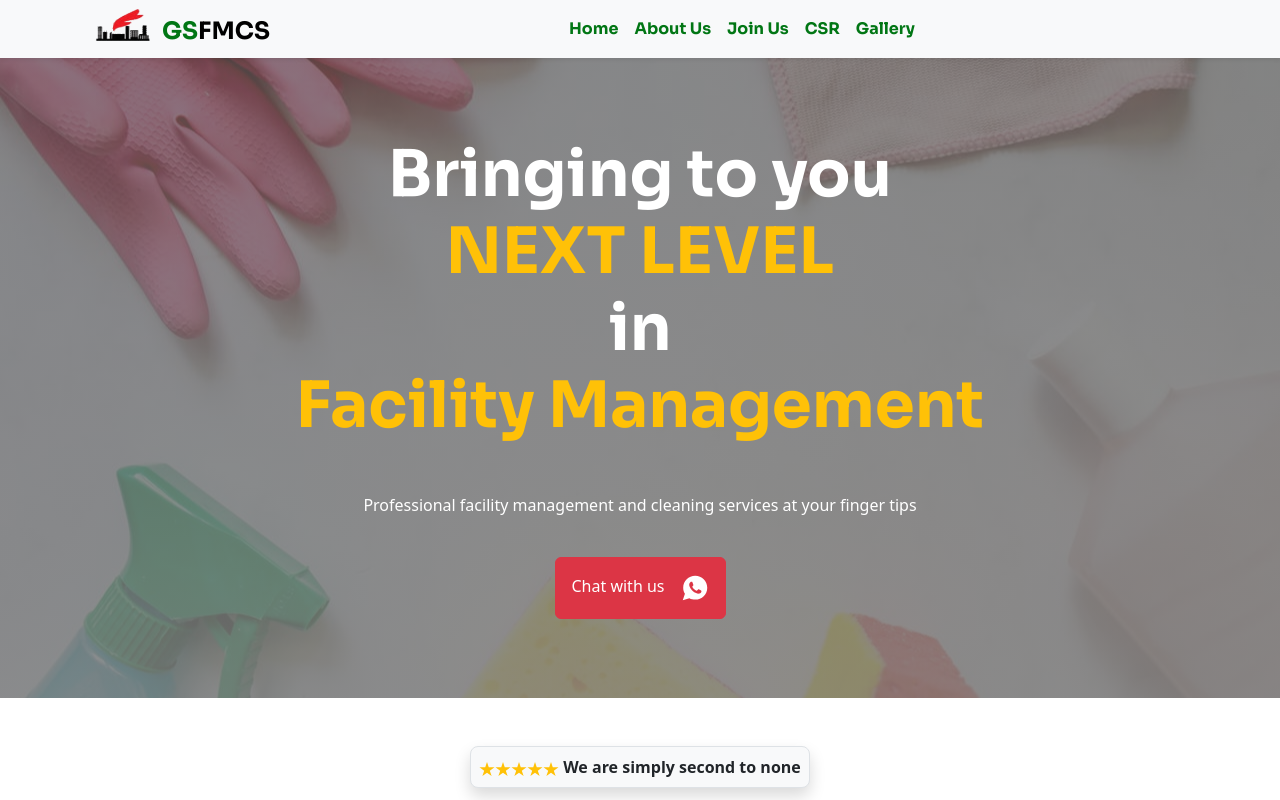
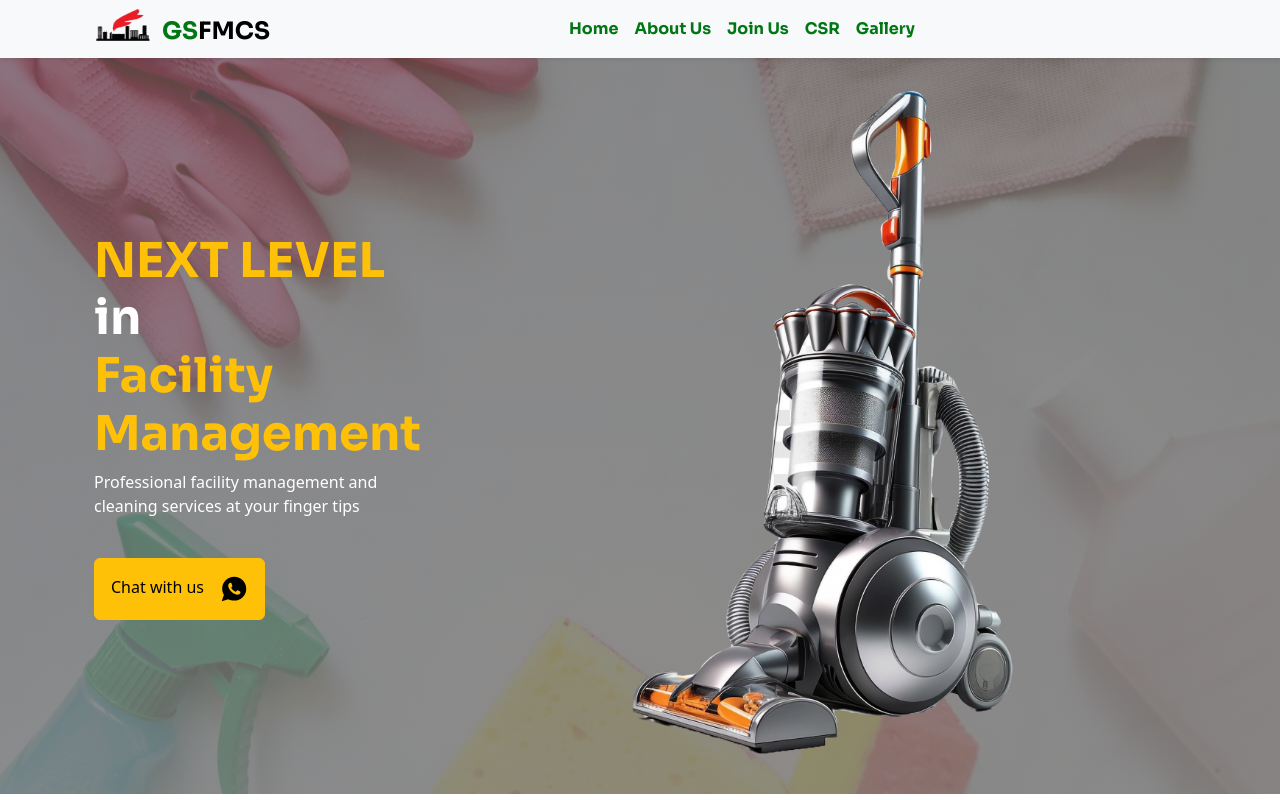
Before and after one commit to Shearlonil/gsfmcs, a React (Vite) app: page / in a window 1280 px wide. Shown: the top 800 px of the page. Built offline with nearby package versions, Linux system fonts and the light colour scheme.

Commit message:
home page redesigned

```diff
--- a/src/Routes/Home .jsx
+++ b/src/Routes/Home .jsx
@@ -10,20 +10,25 @@ const Home = () => {
 	return (
 		<>
 			<Showcase>
-				<div className="container text-center">
-					<h1 className="display-3 mb-5 sora-font fw-bold">
-						Bringing to you{" "}
-						<br />
-						<span className="text-warning fw-bold">NEXT LEVEL</span><br /> in <br />
+				<div className="container">
+					<div className="row">
+						<div className="col-md-4 col-sm-12 p-4 d-flex flex-column align-items-center align-items-md-start justify-content-center text-center text-md-start">
+							<h1 className="display-5 sora-font fw-bold">
+								<span className="text-warning fw-bold sora-font">NEXT LEVEL</span> in <br />
 								<span className="text-warning fw-bold">Facility Management</span>{" "}
 							</h1>
 							<p className="">
 								Professional facility management and cleaning services at your finger tips
 							</p>
-					<a className="btn btn-danger p-3 mt-4" target="_blank" href="https://wa.me/+4915215341962">
+							<a className="btn btn-warning p-3 mt-4" target="_blank" href="https://wa.me/+4915215341962">
 								<span className='pe-3'>Chat with us</span>
 								<IoLogoWhatsapp size="28" />
 							</a>
+						</div>
+						<div className="col-md-8 col-sm-12">
+							<img src={IMAGES.aiGeneratedCleaningMachingTwo} width="100%" />
+						</div>
+					</div>
 				</div>
 			</Showcase>
 
--- a/src/assets/images-export.jsx
+++ b/src/assets/images-export.jsx
@@ -4,6 +4,11 @@ const IMAGES = {
 	image1: new URL("../assets/pexels-polina-tankilevitch-4440525.jpg", import.meta.url).href,
 	image2: new URL("../assets/SimpleShiny.svg", import.meta.url).href,
 	image3: new URL("../assets/bright-colorful-cleaning-set-wooden-table.jpg", import.meta.url).href,
+	bucketTools: new URL("../assets/bucket_tools.png", import.meta.url).href,
+	cleaningTools: new URL("../assets/cleaning_tools.png", import.meta.url).href,
+	aiGeneratedCleaningMachingOne: new URL("../assets/ai_cleaner_one.png", import.meta.url).href,
+	aiGeneratedCleaningMachingTwo: new URL("../assets/ai_cleaner_two.png", import.meta.url).href,
+	blueLadyCleaner: new URL("../assets/blue_cleaner.png", import.meta.url).href,
 	//	SVG
 	clearningTrolley: new URL("../assets/svg/cleaning_trolley.svg", import.meta.url).href,
 	garbageTruck: new URL("../assets/svg/garbage-truck.svg", import.meta.url).href,
@@ -21,8 +26,6 @@ const IMAGES = {
 	pinkCleaners: new URL("../assets/svg/pink_cleaners.svg", import.meta.url).href,
 	blueCleaners: new URL("../assets/svg/blue_cleaners.svg", import.meta.url).href,
 	blueCleaner: new URL("../assets/svg/blue_cleaner.svg", import.meta.url).href,
-	bucketTools: new URL("../assets/bucket_tools.png", import.meta.url).href,
-	cleaningTools: new URL("../assets/cleaning_tools.png", import.meta.url).href,
 	staff: new URL("../assets/svg/staff.svg", import.meta.url).href,
 	signboard: new URL("../assets/svg/signboard.svg", import.meta.url).href,
 	clients: new URL("../assets/svg/clients.svg", import.meta.url).href,
```
Lines whose indentation alone changed are shown as unchanged.
